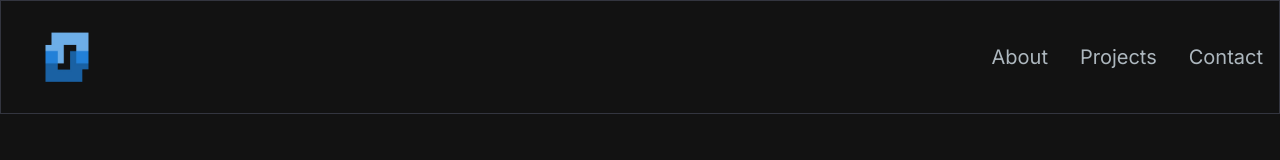
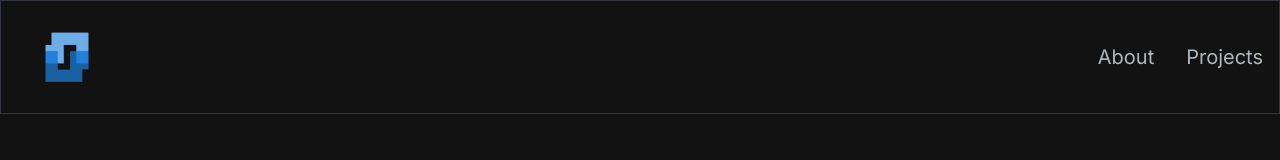
Before and after one commit to AzizImastara/imastara.com, a Next.js app: page / in a window 1280 px wide. Shown: the top 160 px of the page. Built offline with nearby package versions, Linux system fonts and the light colour scheme.

Commit message:
update navbar

```diff
--- a/src/app/components/Navbar.jsx
+++ b/src/app/components/Navbar.jsx
@@ -15,10 +15,10 @@ const navLinks = [
     title: "Projects",
     path: "#projects",
   },
-  {
-    title: "Contact",
-    path: "#contact",
-  },
+  // {
+  //   title: "Contact",
+  //   path: "#contact",
+  // },
 ];
 
 const Navbar = () => {
```
